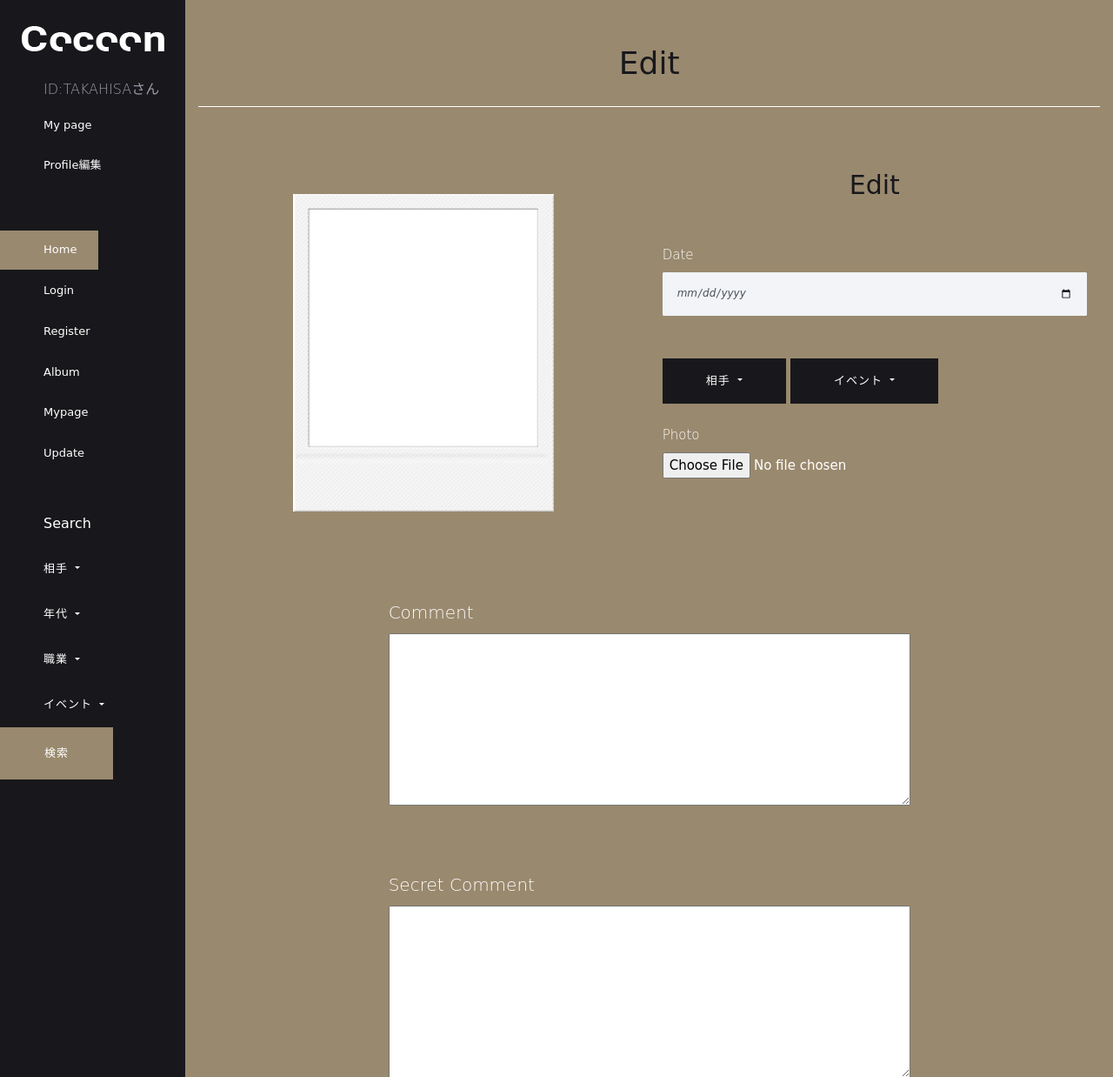
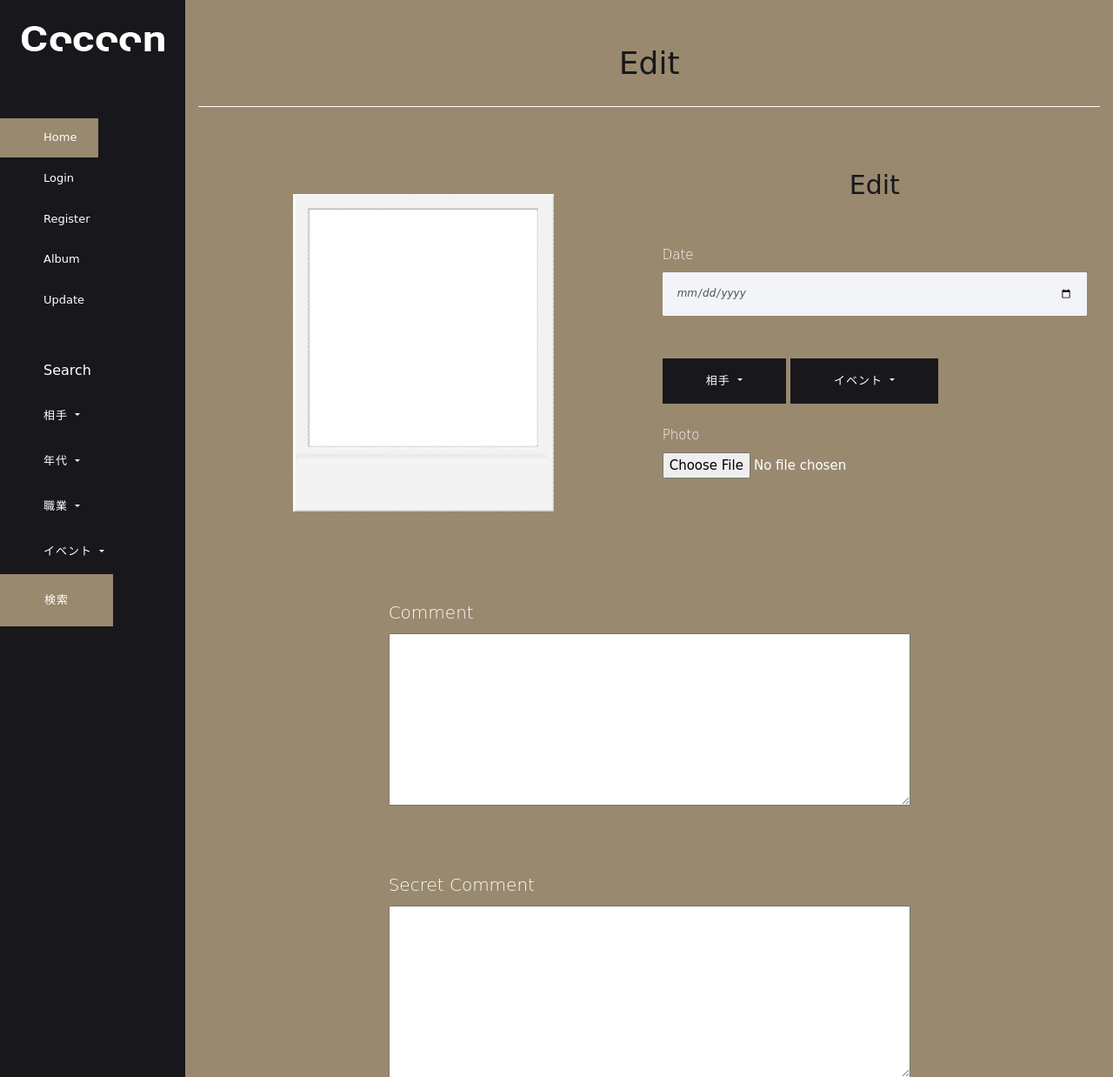
Before and after one commit to Hiroyamiyazaki/Machu-Picchu, a PHP site: page /edit.php in a window 1280 px wide. Shown: the top 1238 px of the page at 87% size. Run offline with PHP 8.4, Linux system fonts and the light colour scheme; some web fonts are replaced.

Commit message:
登録してたら・しなかったら表示PHP

```diff
--- a/nav.php
+++ b/nav.php
@@ -1,4 +1,10 @@
 <?php
+
+
+    session_start();
+    require('dbconnect.php');
+
+
 
 
 ?>
@@ -23,6 +29,7 @@
 
 
             <!-- profile -->
+            <?php if(isset($_SESSION['id'])): ?>
                 <div class="profilearea">
                     <ul class="menu_nav pro_nav">
                         <li>
@@ -38,9 +45,14 @@
                                 Profile編集
                             </a>
                         </li>
+                        <li>
+                            <a href="index.php">
+                                Sign out
+                            </a>
+                        </li>
                     </ul>
-
                 </div>
+             <?php endif; ?>
 
             <!-- profile end -->
 
@@ -52,6 +64,7 @@
                             Home
                         </a>
                     </li>
+                    <?php if(!isset($_SESSION['id'])): ?>
                     <li>
                         <a href="signin.php">
                             Login
@@ -62,14 +75,10 @@
                             Register
                         </a>
                     </li>
+                    <?php endif; ?>
                     <li>
                         <a href="search.php">
                             Album
-                        </a>
-                    </li>
-                    <li>
-                        <a href="mypage.php">
-                            Mypage
                         </a>
                     </li>
                     <li>
@@ -91,7 +100,7 @@
                         <h5>Search</h5>
                     </li>
                     <li>
-                        <div class="btn-group">
+                        <div>
                             <button type="button" class="btn btn-default dropdown-toggle" data-toggle="dropdown" aria-expanded="false">相手<span class="caret"></span>
                             </button>
                             <ul class="dropdown-menu" role="menu">
@@ -99,8 +108,6 @@
                                 <li role="presentation"><a role="menuitem" tabindex="-1" href="#">彼女</a></li>
                                 <li role="presentation"><a role="menuitem" tabindex="-1" href="#">お父さん</a></li>
                             </ul>
-                        </div>
-                        <div class="btn-group">
                             <button type="button" class="btn btn-default dropdown-toggle" data-toggle="dropdown" aria-expanded="false">年代<span class="caret"></span>
                             </button>
                             <ul class="dropdown-menu" role="menu">
@@ -108,8 +115,6 @@
                                 <li role="presentation"><a role="menuitem" tabindex="-1" href="#">20代</a></li>
                                 <li role="presentation"><a role="menuitem" tabindex="-1" href="#">30代</a></li>
                             </ul>
-                        </div>
-                        <div class="btn-group">
                             <button type="button" class="btn btn-default dropdown-toggle" data-toggle="dropdown" aria-expanded="false">職業<span class="caret"></span>
                             </button>
                             <ul class="dropdown-menu" role="menu">
@@ -117,9 +122,6 @@
                                 <li role="presentation"><a role="menuitem" tabindex="-1" href="#">妻</a></li>
                                 <li role="presentation"><a role="menuitem" tabindex="-1" href="#">学生</a></li>
                             </ul>
-                        </div>
-
-                        <div class="btn-group">
                             <button type="button" class="btn btn-default dropdown-toggle" data-toggle="dropdown" aria-expanded="false">イベント<span class="caret"></span>
                             </button>
                             <ul class="dropdown-menu" role="menu">
@@ -127,9 +129,6 @@
                                 <li role="presentation"><a role="menuitem" tabindex="-1" href="#">誕生日</a></li>
                                 <li role="presentation"><a role="menuitem" tabindex="-1" href="#">クリスマス</a></li>
                             </ul>
-                        </div>
-
-                        <div class="btn-group">
                             <button type="button" class="btn btn-primary btn-lg">検索</button>
                         </div>
 
```
Lines whose indentation alone changed are shown as unchanged.
